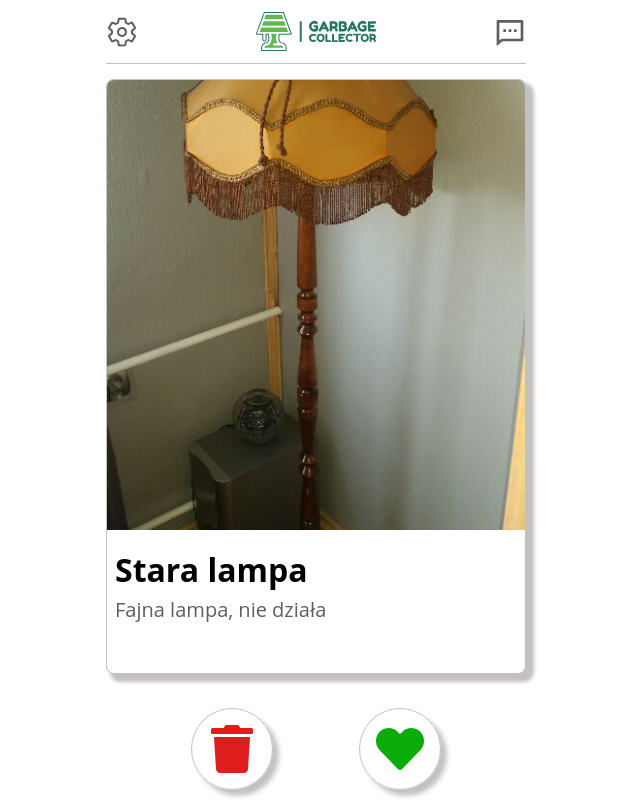
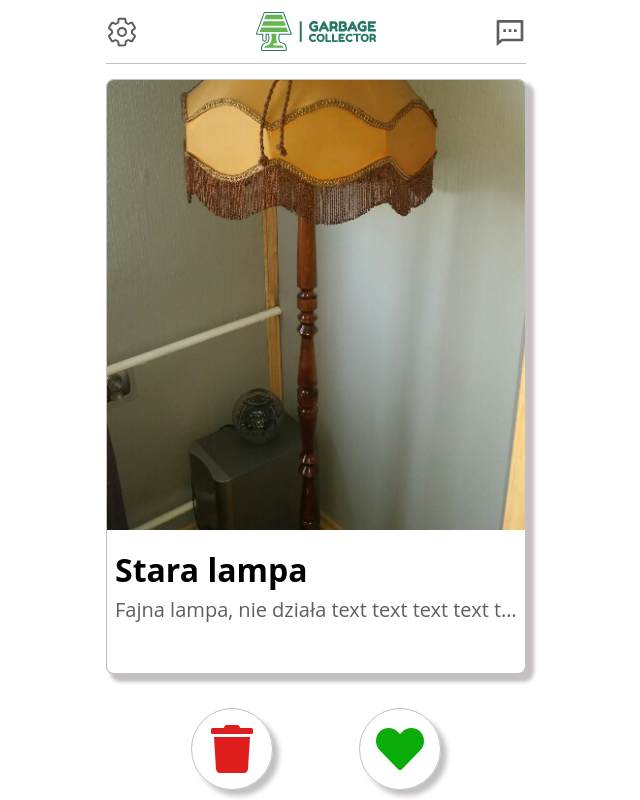
Before and after one commit to vrepetskyi/garbage-collector, a Next.js app: page / in a window 1280 px wide. Shown: the whole page, without its empty margins (324-964 px from the left). Built offline with nearby package versions, Linux system fonts and the light colour scheme.

Commit message:
Set card descpription overflow to ellipsis

```diff
--- a/src/components/Card/Card.module.css
+++ b/src/components/Card/Card.module.css
@@ -30,4 +30,13 @@
   font-size: var(--font-size-m);
   padding: 0;
   margin: 0;
+  overflow: hidden;
+  white-space: nowrap;
+  text-overflow: ellipsis;
 }
+
+.itemDescription:hover {
+  overflow: revert;
+  white-space: revert;
+  text-overflow: revert;
+}
--- a/src/pages/Swipe/Swipe.jsx
+++ b/src/pages/Swipe/Swipe.jsx
@@ -10,7 +10,7 @@ export const Swipe = function () {
     {
       image: "images/lamp.jpeg",
       title: "Stara lampa",
-      description: "Fajna lampa, nie działa",
+      description: "Fajna lampa, nie działa text text text text text text text text text text",
     },
     {
       image: "images/lamp.jpeg",
```
